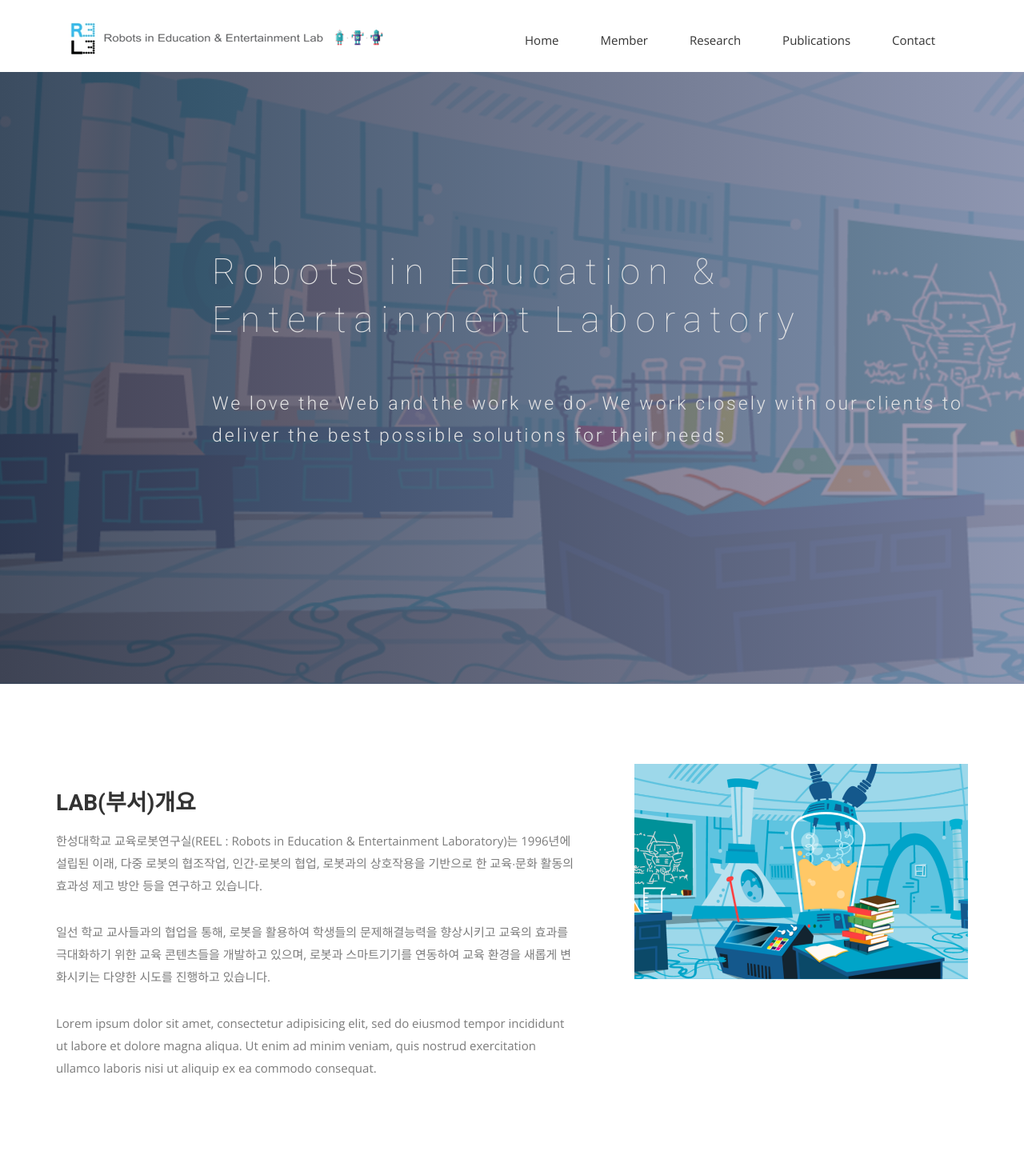
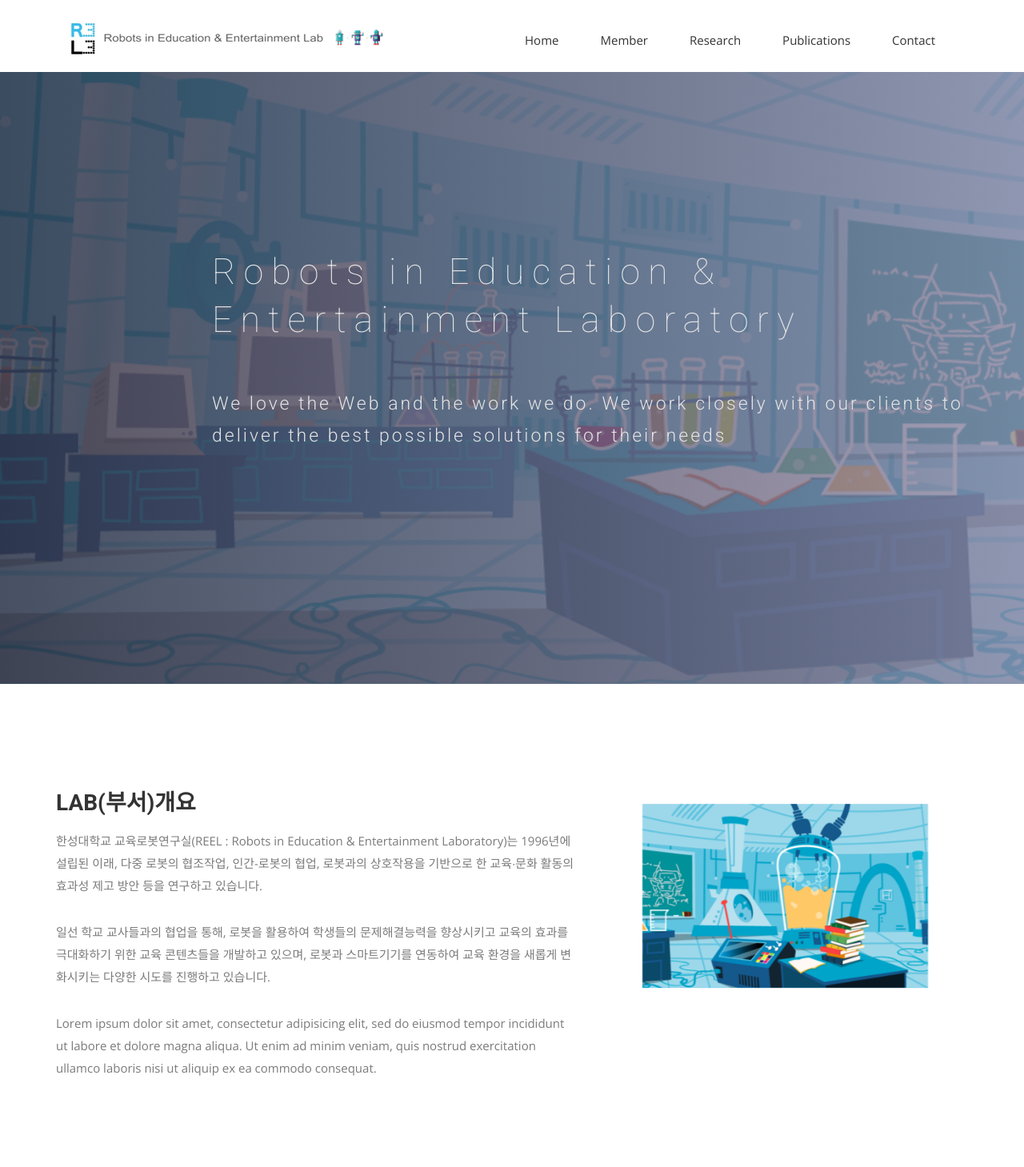
Before and after one commit to reelmaster/Reel-web, a Jekyll site: the page built from index.html, in a window 1280 px wide. Shown: the top 1459 px of the page at 80% size. Built offline with Jekyll 4.4.1, drawn with Linux system fonts in a browser that asks for light colours; nearby versions of some CDN libraries; some web fonts are replaced; grey boxes are pictures that could not be loaded.

Commit message:
updated
updated

```diff
--- a/css/reel.css
+++ b/css/reel.css
@@ -150,7 +150,7 @@ font header .navbar-default .navbar-nav li a:hover {
   padding-top: 20px;
 }
 #intro .block img {
-  padding-left: 40px;
+  padding: 50px;
   width: 100%;
 }
 #intro .section-title {
```
